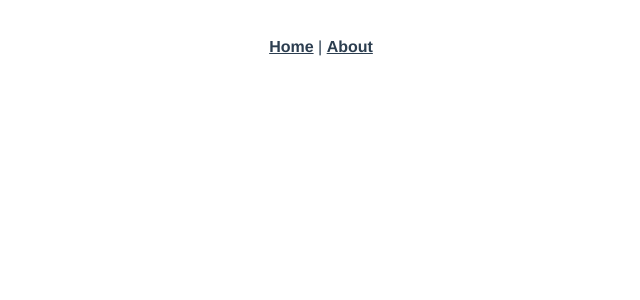
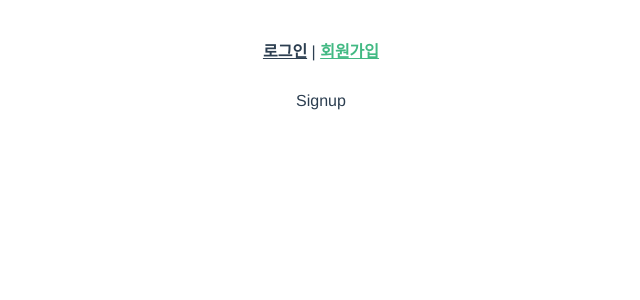
Before and after one commit to BoMeeYoon/vue-note, a Vue app: page /signup in a window 1280 px wide. Shown: the top 300 px of the page, without its empty margins (319-959 px from the left). Built offline with nearby package versions, Linux system fonts and the light colour scheme.

Commit message:
first commit

```diff
--- a/src/App.vue
+++ b/src/App.vue
@@ -1,8 +1,8 @@
 <template>
   <div id="app">
     <div id="nav">
-      <router-link to="/">Home</router-link> |
-      <router-link to="/about">About</router-link>
+      <router-link to="/login">로그인</router-link> |
+      <router-link to="/signup">회원가입</router-link>
     </div>
     <router-view />
   </div>
--- a/src/router/index.js
+++ b/src/router/index.js
@@ -1,23 +1,27 @@
 import Vue from "vue";
 import VueRouter from "vue-router";
-import Home from "../views/Home.vue";
 
 Vue.use(VueRouter);
 
 const routes = [
   {
     path: "/",
-    name: "Home",
-    component: Home
+    rediract: "/login"
   },
   {
-    path: "/about",
-    name: "About",
-    // route level code-splitting
-    // this generates a separate chunk (about.[hash].js) for this route
-    // which is lazy-loaded when the route is visited.
-    component: () =>
-      import(/* webpackChunkName: "about" */ "../views/About.vue")
+    path: "/login",
+    name: "login",
+    component: () => import("@/views/LoginPage.vue")
+  },
+  {
+    path: "/signup",
+    name: "signup",
+    component: () => import("@/views/SignupPage.vue")
+  },
+  {
+    path: "*",
+    name: "NotFound",
+    component: () => import("@/views/NotFoundPage.vue")
   }
 ];
 
--- a/src/views/About.vue
+++ /dev/null
@@ -1,5 +0,0 @@
-<template>
-  <div class="about">
-    <h1>This is an about page</h1>
-  </div>
-</template>
--- a/src/views/Home.vue
+++ /dev/null
@@ -1,18 +0,0 @@
-<template>
-  <div class="home">
-    <img alt="Vue logo" src="../assets/logo.png" />
-    <HelloWorld msg="Welcome to Your Vue.js App" />
-  </div>
-</template>
-
-<script>
-// @ is an alias to /src
-import HelloWorld from "@/components/HelloWorld.vue";
-
-export default {
-  name: "Home",
-  components: {
-    HelloWorld
-  }
-};
-</script>
--- /dev/null
+++ b/src/views/LoginPage.vue
@@ -0,0 +1,9 @@
+<template>
+  <div>Login</div>
+</template>
+
+<script>
+export default {};
+</script>
+
+<style></style>
--- /dev/null
+++ b/src/views/NotFoundPage.vue
@@ -0,0 +1,11 @@
+<template>
+  <div>
+    Not Found
+  </div>
+</template>
+
+<script>
+export default {};
+</script>
+
+<style></style>
--- /dev/null
+++ b/src/views/SignupPage.vue
@@ -0,0 +1,11 @@
+<template>
+  <div>
+    Signup
+  </div>
+</template>
+
+<script>
+export default {};
+</script>
+
+<style></style>
```
